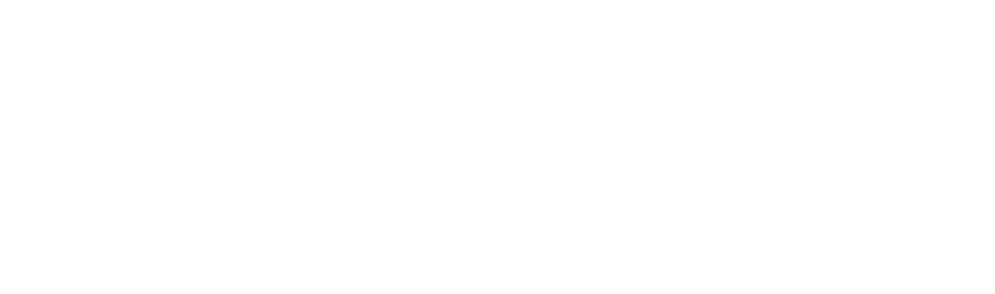
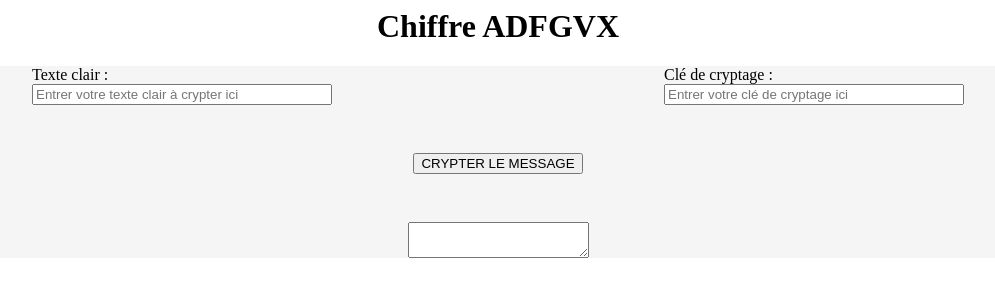
Before and after one commit to jormd/crypto_ADFGVX, a plain HTML site: page index.html in a window 1280 px wide. Shown: the whole page, without its empty margins (142-1137 px from the left). Drawn offline with Linux system fonts and the light colour scheme.

Commit message:
Add view in app

```diff
--- a/index.html
+++ b/index.html
@@ -1,17 +1,37 @@
-<htmL>
+<htmL lang="fr">
     <head>
         <title>Chiffre ADFGVX</title>
+        <meta charset="UTF-8">
+        <link rel="stylesheet" type="text/css" href="style.css">
     </head>
     <body>
+        <h1>Chiffre ADFGVX</h1>
+        <form>
+            <div class="text-clair-container">
+                <div>
+                    <label for="clear_text">Texte clair :</label><br>
+                    <input type="text" name="clear_text" id="clear_text" placeholder="Entrer votre texte clair à crypter ici" />
+                </div>
 
+                <div>
+                    <label for="key">Clé de cryptage :</label><br>
+                    <input type="text" name="key" id="key" placeholder="Entrer votre clé de cryptage ici" pattern="checkKey" title="Le format de clé est incorrect" />
+                    <div id="manage_key">
+                    </div>
+                </div>
+            </div>
+
+            <button class="crypt-button" type="button" onclick="crypteMessage()">CRYPTER LE MESSAGE</button>
+
+            <textarea id="crypted_text"></textarea>
+        </form>
         <script type="application/javascript" src="js/general.js"></script>
         <script type="application/javascript" src="js/crypt.js"></script>
     <script>
         //var text = modifyText('bonjour');
         //var transposition = transposition('asdkqh1', text);
 
-        console.log(crypteMessage('bonjour', 'asdkqh1'));
-
+        //TODO: GERER MAJUSCULE, SUPPRIMER ESPACE
     </script>
     </body>
 </htmL>
--- a/js/crypt.js
+++ b/js/crypt.js
@@ -77,6 +77,7 @@ function transposition(key, textCrypt) {
     var textTransposeFirstStep = addTextCryptToArray(textCrypt, key);
 
     var keySort = sortCle(key);
+    console.log(keySort);
 
     var arrayKey = key.split("");
 
@@ -88,7 +89,7 @@ function transposition(key, textCrypt) {
         });
         tab.push(textTransposeFirstStep[pos]);
     }
-
+console.log(tab);
     return tab;
 }
 
@@ -123,13 +124,24 @@ function sortCle(cle) {
     var tabNumber = cle.match(/[0-9]/g);
     var tabString = cle.match(/[a-zA-Z]/g);
 
-    tabNumber.sort(function (a, b) {
-        return a - b;
-    });
+    if (tabString) {
+        tabString.sort();
+    }
 
-    tabString.sort();
+    if(tabNumber) {
+        tabNumber.sort(function (a, b) {
+            return a - b;
 
-    return tabNumber.concat(tabString);
+        });
+
+        if(tabString) {
+            return tabNumber.concat(tabString);
+        }
+
+        return tabNumber;
+    }
+
+    return tabString;
 }
 
 
--- a/js/general.js
+++ b/js/general.js
@@ -2,12 +2,29 @@ const alphabetCaractSpecial = ['-', '#', '+', '*', '%', '.'];
 const alphabetNum = ['a', 'b', 'c', 'd', 'e', 'f', 'g', 'h', 'i', 'j', 'k', 'l', 'm', 'n', 'o', 'p', 'q', 'r', 's', 't', 'u', 'v', 'w', 'x', 'y', 'z', '0', '1', '2', '3', '4', '5', '6', '7', '8', '9'];
 
 
-function crypteMessage(text, key) {
-    var substitution = modifyText(text);
+function crypteMessage() {
+    var text = document.getElementById("clear_text").value;
+    var key = document.getElementById("key").value;
 
-    var transpo = transposition(key, substitution);
+    console.log('Clé :', key, 'Texte :', text);
 
-    return afficheMessageAfterTransposition(transpo);
+    if (checkKey(text, key)) {
+        document.getElementById('manage_key').innerHTML = "Clé correcte";
+        document.getElementById('manage_key').classList.remove("bad-key");
+        document.getElementById('manage_key').classList.add("good-key");
+
+        var substitution = modifyText(text);
+
+        var transpo = transposition(key, substitution);
+
+        document.getElementById("crypted_text").innerHTML = afficheMessageAfterTransposition(transpo);
+    } else {
+        document.getElementById('manage_key').innerHTML = "Clé incorrecte";
+        document.getElementById('manage_key').classList.remove("good-key");
+        document.getElementById('manage_key').classList.add("bad-key");
+
+        return console.log('Clé Incorrecte');
+    }
 }
 
 
@@ -19,5 +36,5 @@ function crypteMessage(text, key) {
  * @returns {boolean}
  */
 function checkKey(text, key) {
-    return ((parseInt(text.length)*2)%(parseInt(key.length)) === 0 && key > 1);
+    return ((parseInt(text.length)*2)%(parseInt(key.length)) === 0 && (parseInt(key.length) > 1));
 }
--- /dev/null
+++ b/style.css
@@ -0,0 +1,34 @@
+.good-key {
+    color: green !important;
+}
+
+.bad-key {
+    color: red !important;
+}
+
+h1 {
+    text-align: center;
+}
+
+.text-clair-container {
+    display: flex;
+    justify-content: space-around;
+    padding-bottom: 3rem;
+}
+
+input {
+    width: 300px;
+}
+
+form {
+    background-color: whitesmoke;
+}
+
+.crypt-button, textarea {
+    display: block;
+    margin: auto;
+}
+
+textarea {
+    margin-top: 3rem;
+}
```
